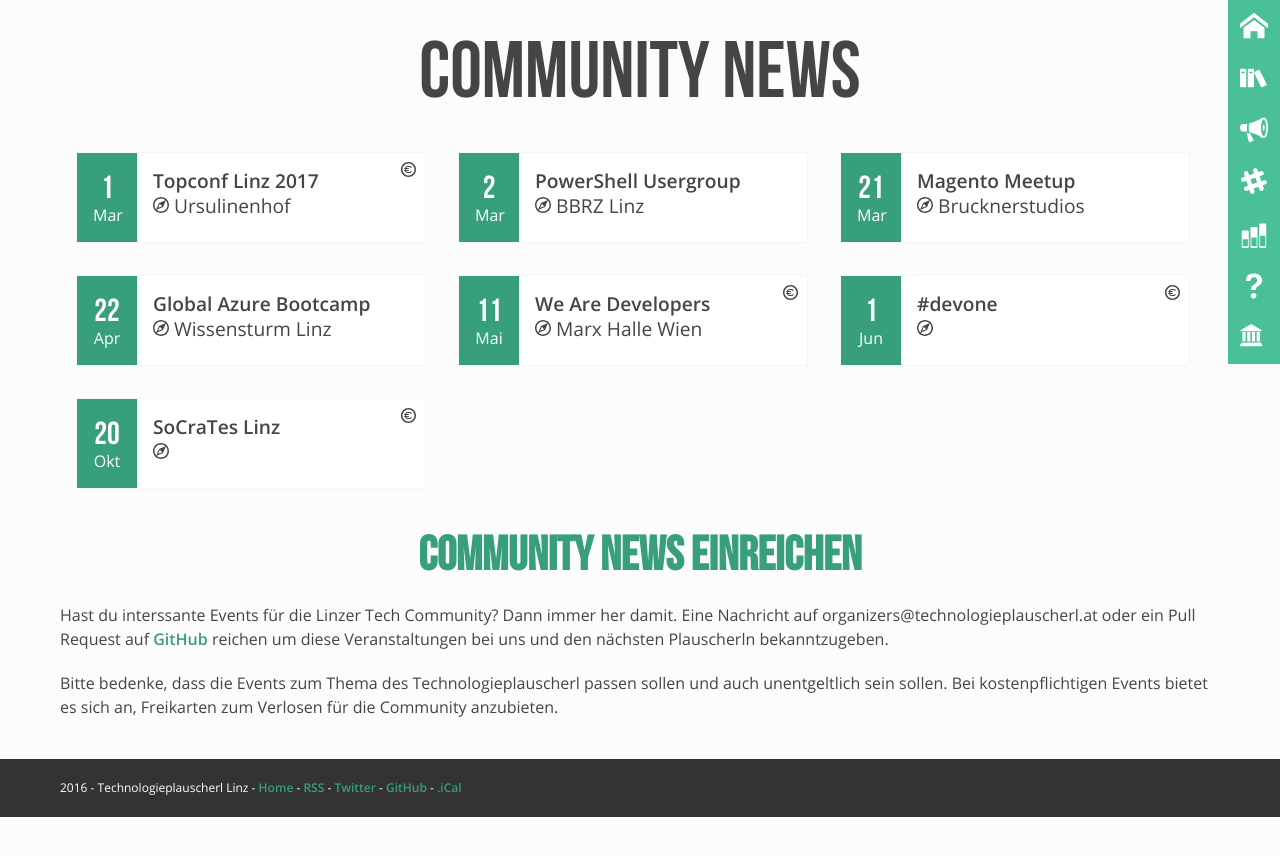
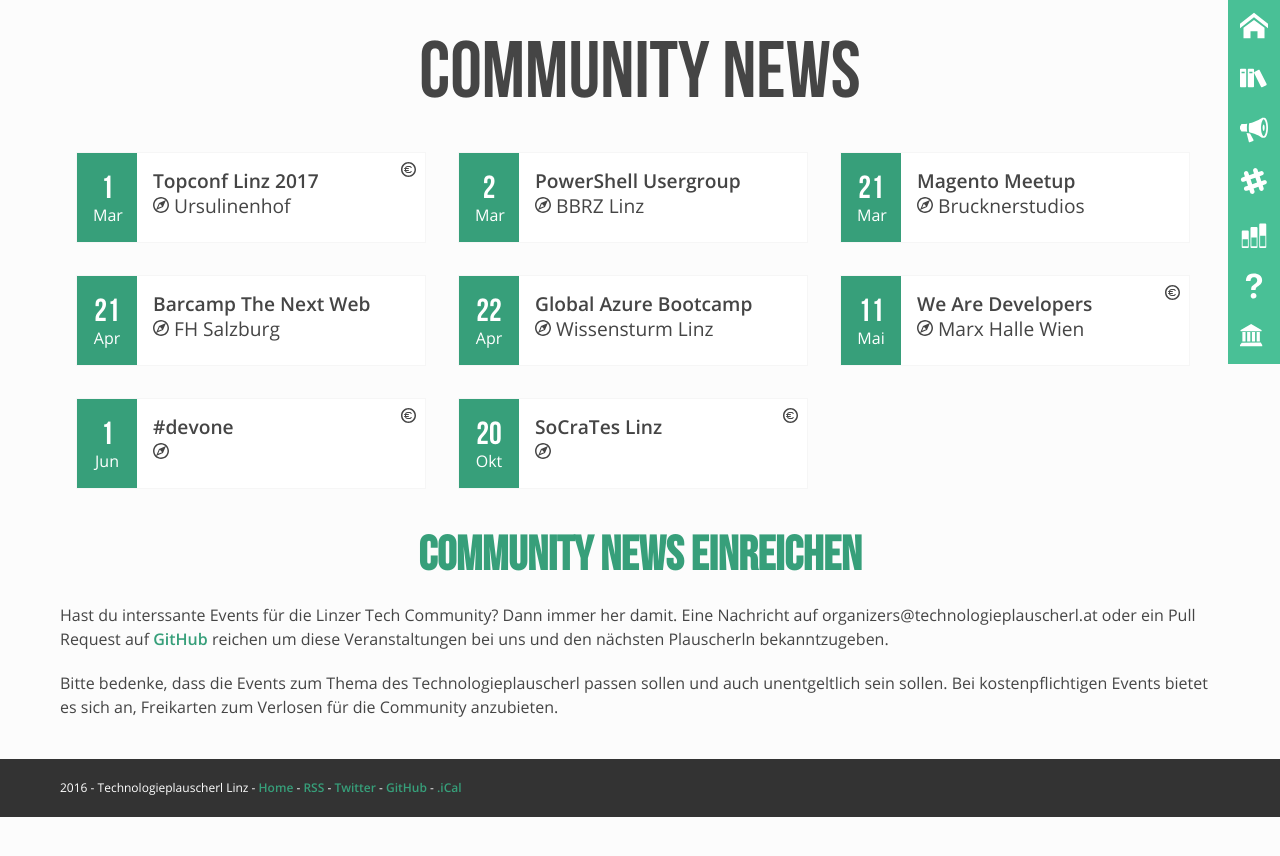
Before and after one commit to mericanAncer127/plauscherl, a Jekyll site: the page built from pages/community-news.html, in a window 1280 px wide. Shown: the top 856 px of the page. Built offline with Jekyll 4.4.1, drawn with Linux system fonts in a browser that asks for light colours.

Commit message:
add barcamp salzbug

```diff
--- a/_data/community.yml
+++ b/_data/community.yml
@@ -127,3 +127,12 @@
       location: BBRZ Linz
       date: 2017-03-02
       link: https://www.meetup.com/de-DE/PowerShell-Usergroup-Austria/events/235727895/?eventId=235727895
+-
+  id: barcamp-sbg
+  name: "Barcamp Salzburg"
+  events:
+    -
+      name: "Barcamp The Next Web"
+      location: FH Salzburg
+      date: 2017-04-21
+      link: https://barcamp-sbg.at/
```
